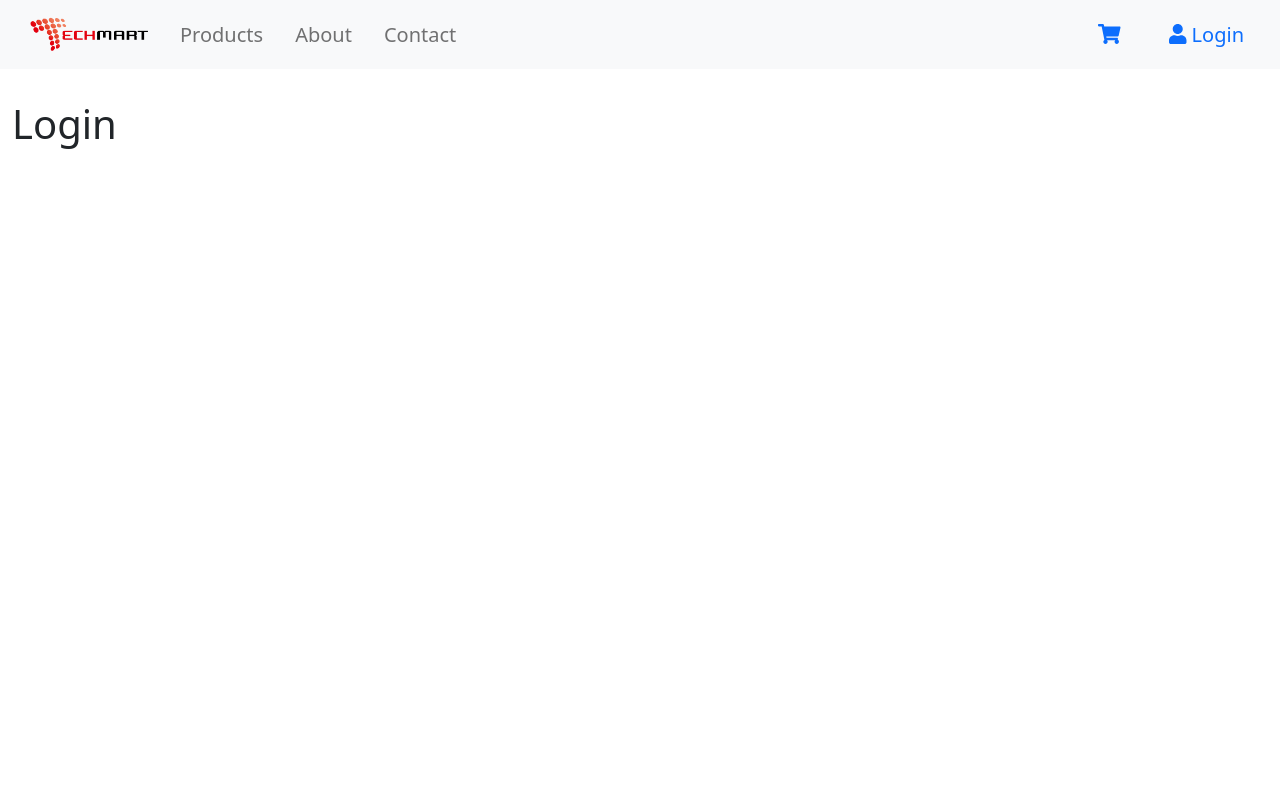
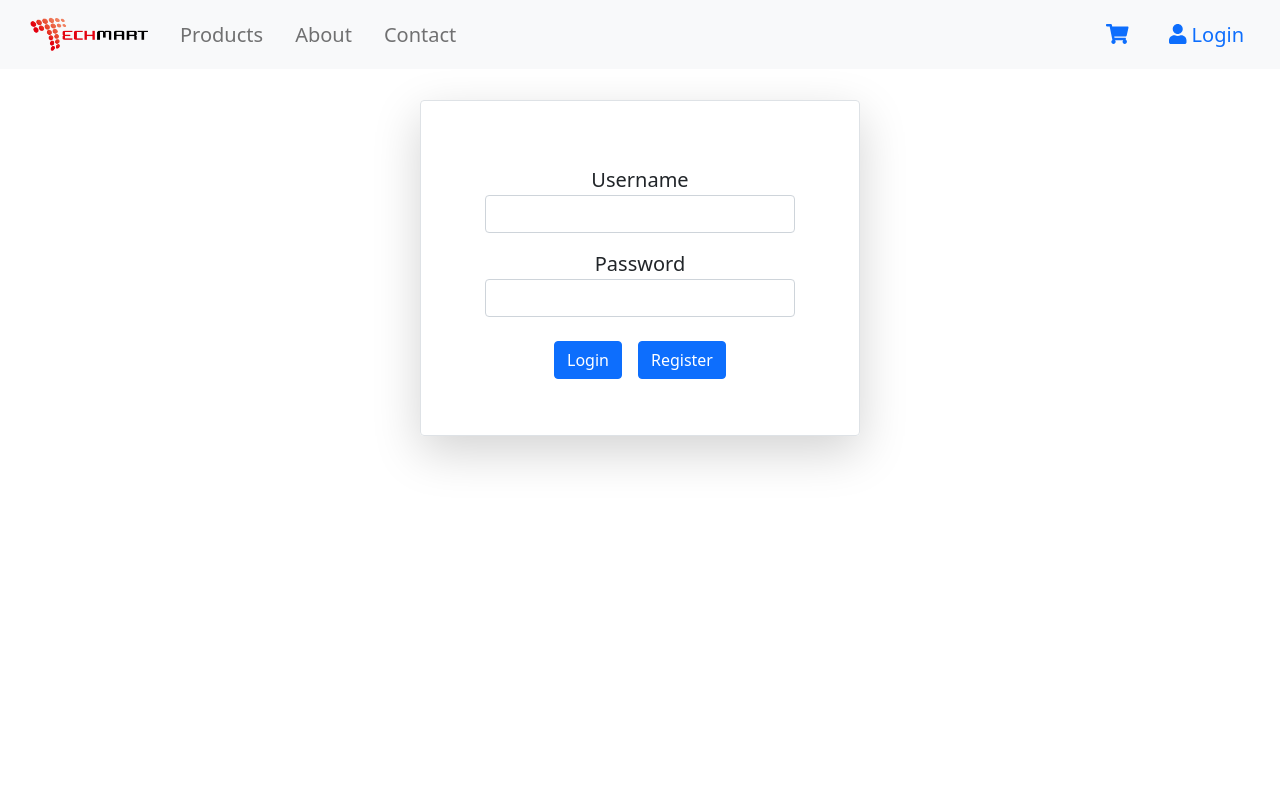
Before and after one commit to arshedgithub/E-Commerce-App-with-reaact, a React (Create React App) app: page /login in a window 1280 px wide. Shown: the top 800 px of the page. Built offline with nearby package versions, Linux system fonts and the light colour scheme.

Commit message:
add forms

```diff
--- a/package.json
+++ b/package.json
@@ -12,6 +12,7 @@
     "@testing-library/react": "^11.2.7",
     "@testing-library/user-event": "^12.8.3",
     "bootstrap": "^5.0.1",
+    "joi-browser": "^13.4.0",
     "lodash": "^4.17.21",
     "react": "^17.0.2",
     "react-dom": "^17.0.2",
--- a/src/App.js
+++ b/src/App.js
@@ -9,6 +9,7 @@ import About from './components/about';
 import Contact from './components/contact';
 import Footer from './components/footer';
 import Cart from './components/cart';
+import Register from './components/registerForm';
 import './App.css';
 import { render } from '@testing-library/react';
 import { useState } from 'react';
@@ -29,6 +30,7 @@ const App = () => {
           <Route path='/about' component={About} />
           <Route path='/contact' component={Contact} />
           <Route path="/login" component={LoginForm} />
+          <Route path="/register" component={Register} />
           <Route path="/cart" component={Cart} />
           <Route path="/not-found" component={NotFound} />
           <Redirect from="/" exact to="/home" />
--- a/src/components/common/form.jsx
+++ b/src/components/common/form.jsx
@@ -0,0 +1,33 @@
+import React, { Component } from "react";
+import Input from "./input";
+import Joi from "joi-browser";
+
+class Form extends Component {
+  state = { data: {}, errors: {} };
+
+  validate = () => {
+    const option = { abortEarly: false };
+    const { error } = Joi.validate(this.state.data, this.schema, option);
+    console.log("error");
+    if (!error) return null;
+
+    const errors = {};
+    for (let item of error.details) errors[item.path[0]] = item.message;
+    return errors;
+  };
+
+  handleSubmit = (e) => {
+    e.preventDefault();
+  };
+
+  renderInput = (name, label, type = "text") => {
+    // const { data, errors } = this.state;
+    return <Input name={name} label={label} type={type} />;
+  };
+
+  renderButton = (name) => {
+    return <button className="btn btn-primary m-2">{name}</button>;
+  };
+}
+
+export default Form;
--- a/src/components/common/input.jsx
+++ b/src/components/common/input.jsx
@@ -1,7 +1,19 @@
 import React from "react";
 
-const Input = ({ type }) => {
-  return <input type={type} />;
+const Input = ({ name, label, type }) => {
+  return (
+    <div className="form-group m-3">
+      <label htmlFor={name} className="fs-5">
+        {label}
+      </label>
+      <input
+        type={type}
+        name={name}
+        id={name}
+        className="form-control m-auto"
+      />
+    </div>
+  );
 };
 
 export default Input;
--- a/src/components/common/item.jsx
+++ b/src/components/common/item.jsx
@@ -3,7 +3,7 @@ import { Link } from "react-router-dom";
 
 const Item = ({ item, onSelectItem }) => {
   return (
-    <div className="row border rounded py-1 m-2 mx-4">
+    <div className="row border border-2 rounded py-1 m-2 mx-4">
       <div className="col m-3">
         <p>{item.name}</p>
         <p>
@@ -14,7 +14,7 @@ const Item = ({ item, onSelectItem }) => {
         </p>
         <Link to="/cart">
           <button
-            className="btn btn-sm btn-primary"
+            className="btn btn-sm btn-secondary"
             onClick={() => onSelectItem(item._id)}
           >
             Add to Cart
--- a/src/components/loginForm.jsx
+++ b/src/components/loginForm.jsx
@@ -1,9 +1,33 @@
-import React, { Component } from "react";
+import React from "react";
+import Form from "./common/form";
+import Joi from "joi-browser";
+import { Link } from "react-router-dom";
 
-class LoginForm extends Component {
-  state = {};
+class LoginForm extends Form {
+  state = {
+    data: { username: "", password: "" },
+    errors: {},
+  };
+
+  schema = {
+    username: Joi.string().required().label("Username"),
+    password: Joi.string().required().label("Password"),
+  };
+
   render() {
-    return <h1>Login</h1>;
+    return (
+      <div
+        className="border rounded shadow-lg m-5 p-5 m-auto text-center"
+        style={{ maxWidth: "55vh" }}
+      >
+        <form onSubmit={this.handleSubmit}>
+          {this.renderInput("username", "Username")}
+          {this.renderInput("password", "Password", "password")}
+          <Link to="/products">{this.renderButton("Login")}</Link>
+          <Link to="/register">{this.renderButton("Register")}</Link>
+        </form>
+      </div>
+    );
   }
 }
 
--- a/src/components/navbar.jsx
+++ b/src/components/navbar.jsx
@@ -44,7 +44,7 @@ const NavBar = () => {
               </NavLink>
             </li>
           </ul>
-          <NavLink className="nav-link mx-2" to="/cart">
+          <NavLink className="nav-link" to="/cart">
             <FontAwesomeIcon icon={faShoppingCart} />
           </NavLink>
           <NavLink className="nav-link mx-2" to="/login">
--- a/src/components/products.jsx
+++ b/src/components/products.jsx
@@ -15,11 +15,6 @@ const Products = ({ onMainState }) => {
   const [pageSize, setPageSize] = useState(4);
   const [selectedCategory, setSelectedCategory] = useState();
   const [selectedItem, setSelectedItem] = useState();
-
-  useEffect(() => {
-    // setProducts(getItems());
-    // setCategories([{ _id: "", name: "All Categories" }, ...getTitles()]);
-  });
 
   const handleCategorySelect = (category) => {
     setSelectedCategory(category);
--- /dev/null
+++ b/src/components/registerForm.jsx
@@ -0,0 +1,22 @@
+import React from "react";
+import { Link } from "react-router-dom";
+import Form from "./common/form";
+
+class Register extends Form {
+  render() {
+    return (
+      <div className="m-5 p-2">
+        <h2>Registeration</h2>
+        <form style={{ maxWidth: "70vh" }} onSubmit={this.handleSubmit}>
+          {this.renderInput("name", "Name")}
+          {this.renderInput("email", "Email")}
+          {this.renderInput("username", "Username")}
+          {this.renderInput("password", "Password", "password")}
+          <Link to="/products">{this.renderButton("Register")}</Link>
+        </form>
+      </div>
+    );
+  }
+}
+
+export default Register;
```
Also changed, not shown: 1 other file (tests, documents, lock files or other folders).
